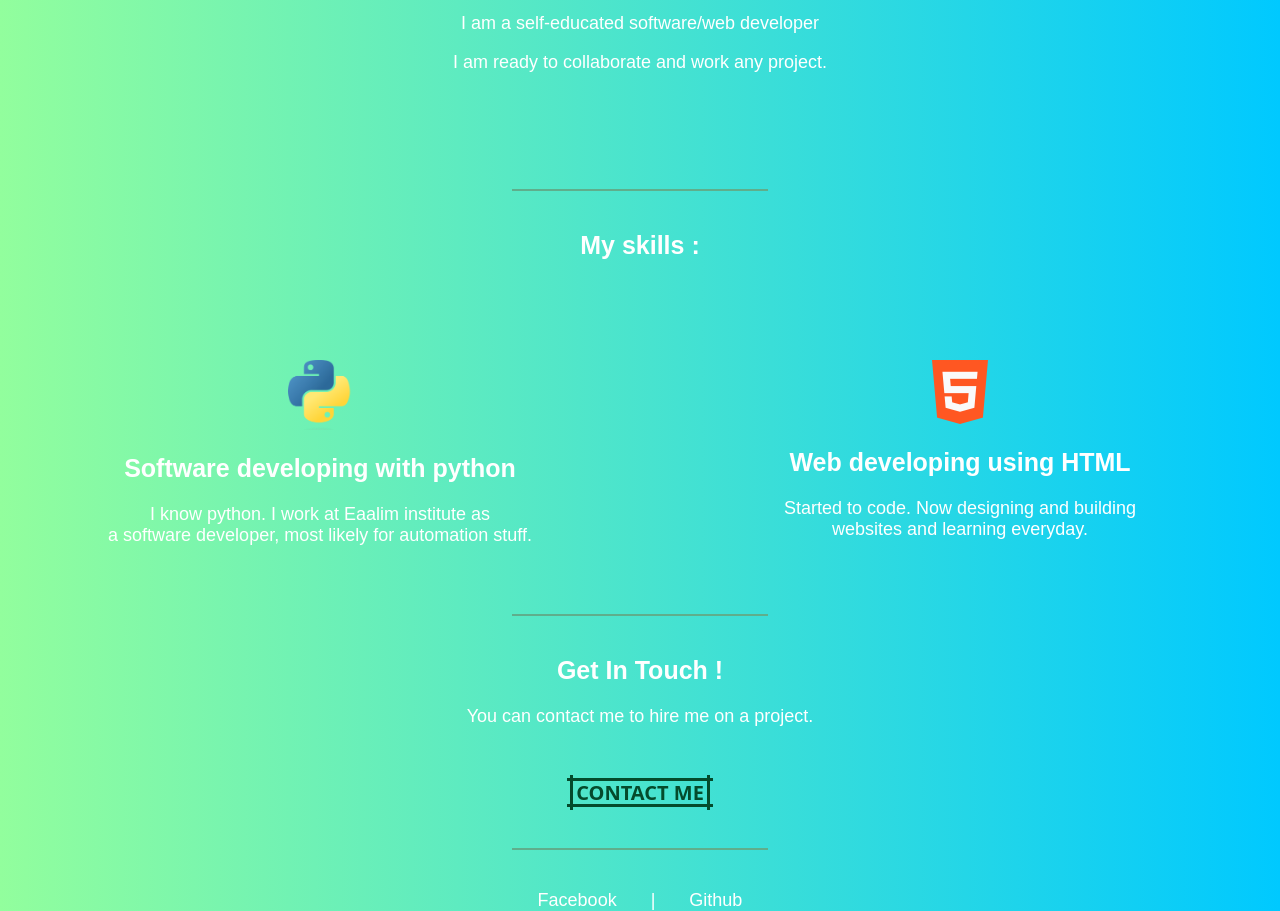
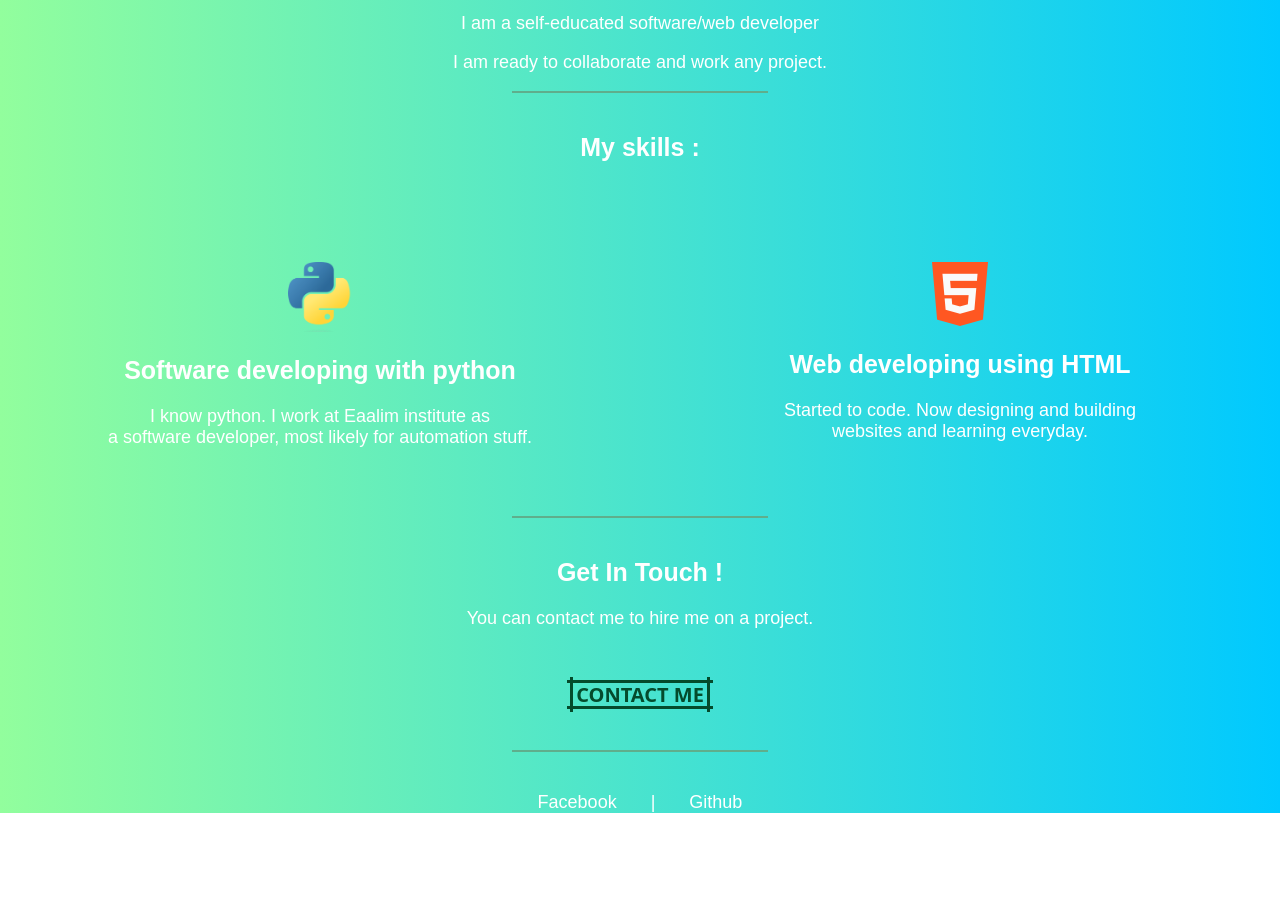
Before and after one commit to Hazem-Yacop/cv, a plain HTML site: page index.html in a window 1280 px wide. Shown: the part 420-1331 px from the top of the page. After the commit the page ends 1233 px from the top, so only its background shows below. Drawn offline with Linux system fonts and the light colour scheme; a web font is replaced by a local one.

Commit message:
Update index.html

```diff
--- a/index.html
+++ b/index.html
@@ -26,9 +26,9 @@
     <div class="middle-container">
         <h2 class="welcomeing">Hi there !</h2>
         <p>I am a self-educated software/web developer</p>
-        <p>I am ready to collaborate and work any project.</p><br><br><br><br><br>
+        <p>I am ready to collaborate and work any project.</p>
         <hr>
-        <h2>My skills :</h2>
+        <h2 class="skills-title">My skills :</h2>
         <div class="skills">
             <div class="skill 1">
                 <img src="images/python.png" alt="python image">
@@ -43,7 +43,7 @@
             </div>
         </div>
         <hr>
-        <h2>Get In Touch !</h2>
+        <h2 class="get-in-touch">Get In Touch !</h2>
         <p>You can contact me to hire me on a project.</p>
         <form action="mailto:hazemyacopbusiness@gmail.com">
             <button class="contact-me-button">CONTACT ME</button>
```
